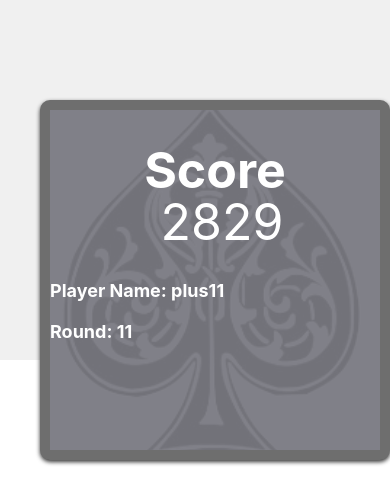
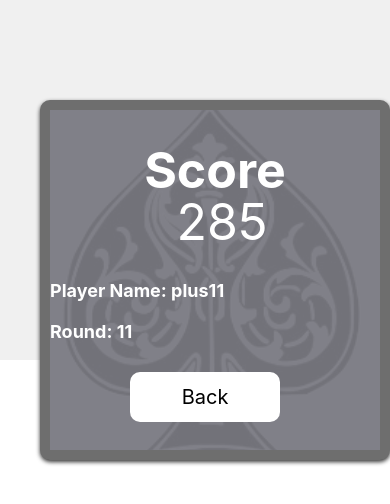
Before and after one commit to Malows1/ScorePanel, a React Native app: screen / in a window 390 px wide. Shown: the top 504 px of the page. Built offline with nearby package versions, Linux system fonts and the light colour scheme.

Commit message:
addbutton

```diff
--- a/Style/scoreUI.js
+++ b/Style/scoreUI.js
@@ -56,6 +56,20 @@ const styles = StyleSheet.create({
     color: '#fff',
     fontSize: 50,
   },
+  button:{
+     width: 150,
+     height: 50,
+     borderRadius: 10,
+     left: 80,
+     backgroundColor: "#fff",
+     top: -240
+  },
+  buttonText:{
+    fontSize: 20,
+    textAlign: "center",
+    top: 13 ,
+    color: "#000"
+  }
 });
 
 export default styles;
--- a/computation/computation.js
+++ b/computation/computation.js
@@ -1,17 +1,21 @@
+// computation.js
 // This file contains the score computation function
 
 // Function to generate a random score for a player
 const generateRandomScore = () => {
-  return Math.floor(Math.random() * 501); // Generates a random score between 0 and 500
+    return Math.floor(Math.random() * 51); // Generates a random score between 0 and 50
   };
 
   // Function to compute the score for each player
-const computeScores = playersData => {
+  const computeScores = (playersData) => {
     playersData.forEach(player => {
       let totalScore = 0;
-    for (let i = 0; i < 10; i++) {
-      // Assuming 10 rounds
+      for (let i = 0; i < 10; i++) { // Assuming 10 rounds
         totalScore += generateRandomScore();
+        if (totalScore > 500) {
+          totalScore = 500; // Limiting the total score to 500
+          break; // Exit loop if total score exceeds 500
+        }
       }
       player.score = totalScore;
     });
@@ -19,4 +23,4 @@ const computeScores = playersData => {
     return playersData;
   };
 
-export {computeScores};
+  export { computeScores };
--- a/scorepanelUI/Scoring.js
+++ b/scorepanelUI/Scoring.js
@@ -1,5 +1,5 @@
 import React, {useEffect, useState} from 'react';
-import {View, SafeAreaView, Text, Image} from 'react-native';
+import {View, SafeAreaView, Text, Image, TouchableOpacity} from 'react-native';
 import styles from '../Style/scoreUI';
 import playersData from '../computation/datascore'; // Import player data
 import {computeScores} from '../computation/computation'; // Import score computation function
@@ -41,6 +41,9 @@ const Score = () => {
             </View>
           </View>
         )}
+        <TouchableOpacity  style={styles.button}>
+          <Text style={styles.buttonText}>Back</Text>
+        </TouchableOpacity>
       </View>
     </SafeAreaView>
   );
```
Lines whose indentation alone changed are shown as unchanged.
